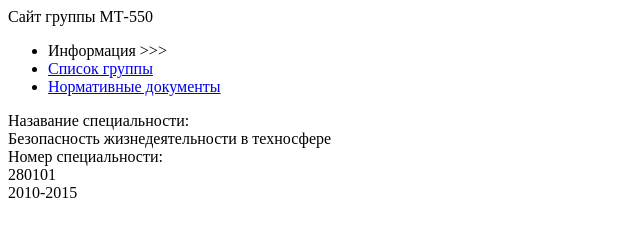
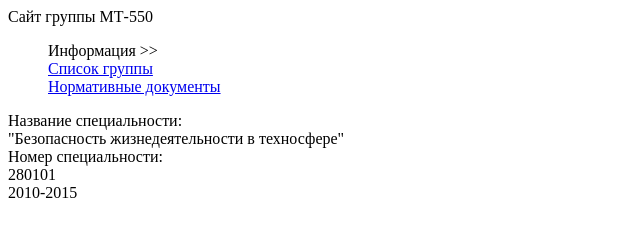
Before and after one commit to Ivnataliy550/site-550, a plain HTML site: page index.html in a window 1280 px wide. Shown: the full height of the page, 0-640 px from the left. Drawn offline with Linux system fonts and the light colour scheme.

Commit message:
Update index.html

```diff
--- a/index.html
+++ b/index.html
@@ -2,29 +2,29 @@
 <html>
 	<head>
 		<meta charset="utf-8">
-<link rel = "stylesheet" href = "style.txt">
+		<link rel="stylesheet" href="styles.txt">
 	</head>
 	<body>
-<div id= "header">
+		<div id="header">
 			Сайт группы МТ-550
 		</div>
-<div id = "container">
-<div id = "nav">
-<ul>
-<li>Информация >>> </li>
-<li><a href="page1.html"> Список группы </a></li>
-<li><a href="page2.html"> Нормативные документы </a></li>
+		<div id="container">
+			<div id="nav">
+				<ul style="list-style-type: none">
+					<li>Информация >></li>
+					<li><a href="page1.html">Список группы</a></li>
+					<li><a href="page2.html">Нормативные документы</a></li>
 				</ul>
 			</div>
-<div id = "content">
-<div class="info-label">Назавание специальности:</div>
-<div class="info-text">Безопасность жизнедеятельности в техносфере </div>
+			<div id="content">
+				<div class="info-label">Название специальности:</div>
+				<div class="info-text">"Безопасность жизнедеятельности в техносфере"</div>
 				<div class="info-label">Номер специальности:</div>
-<div class="info-text">280101 </div>
+				<div class="info-text">280101</div>
 			</div>
 		</div>
-<div id = "footer">
+		<div id="footer">
 			2010-2015
 		</div>
 	</body>
-</html>
+</head>
```
Lines whose indentation alone changed are shown as unchanged.
